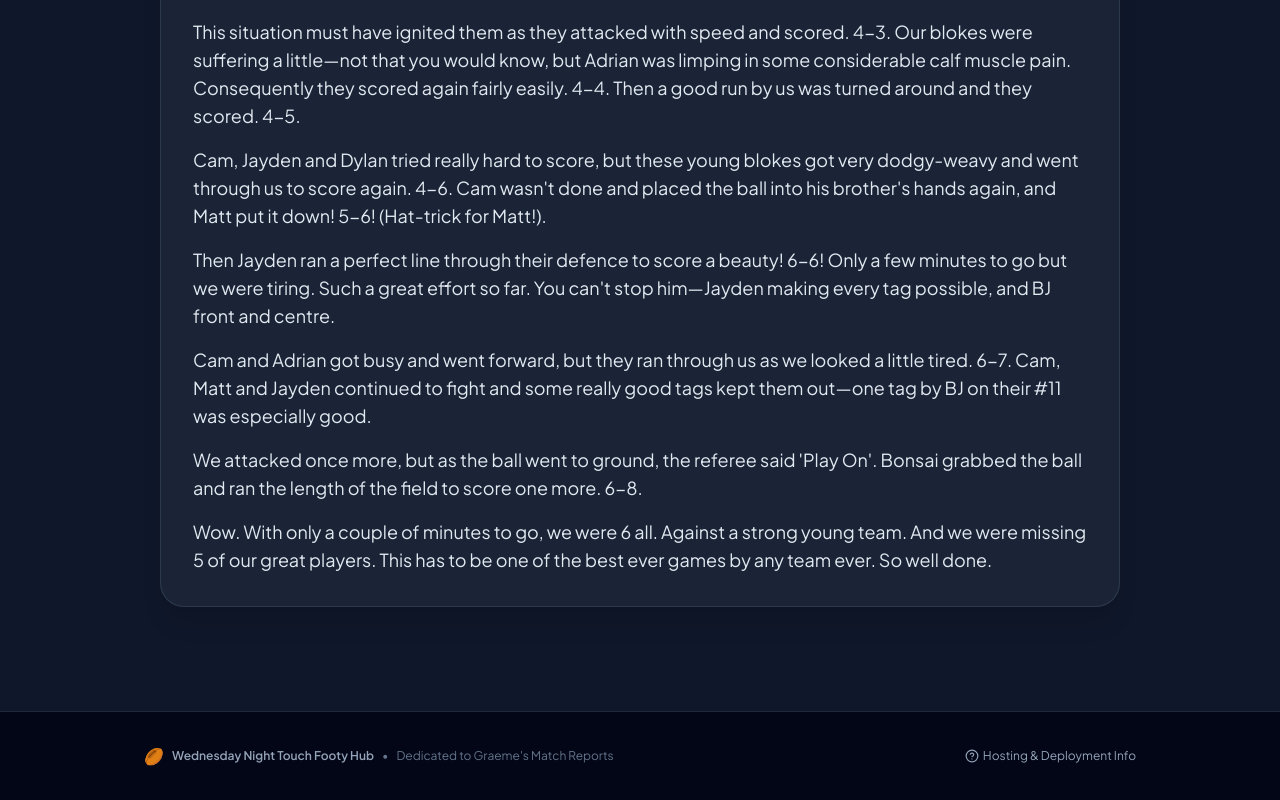
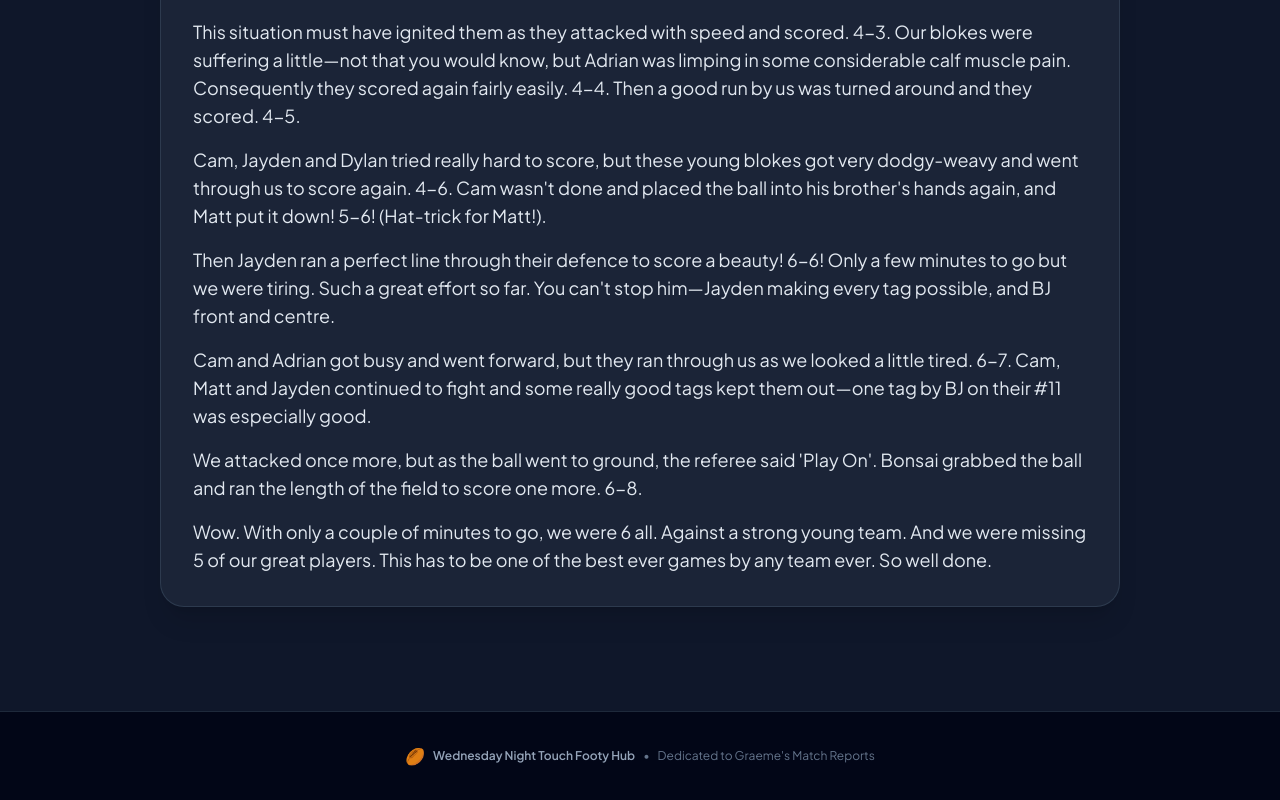
Before and after one commit to andre-shemmell/wednesday-night-touch, a React (Vite) app: page / in a window 1280 px wide. Shown: the part 3316-4116 px from the top of the page. Built offline with nearby package versions, Linux system fonts and the light colour scheme.

Commit message:
chore: remove hosting and deployment info from page footer

```diff
--- a/src/App.tsx
+++ b/src/App.tsx
@@ -11,7 +11,7 @@
 import { LadderAndFixtures } from './components/LadderAndFixtures';
 import { getSavedMatches, saveMatch, deleteMatch } from './services/storage';
 import { MatchReport } from './types/match';
-import { ChevronLeft, ChevronRight, HelpCircle, Globe } from 'lucide-react';
+import { ChevronLeft, ChevronRight } from 'lucide-react';
 
 export const App: React.FC = () => {
   const [matches, setMatches] = useState<MatchReport[]>([]);
@@ -27,7 +27,6 @@
       return true;
     }
   });
-  const [showHostingGuide, setShowHostingGuide] = useState(false);
 
   // Sync theme class to <html> element
   useEffect(() => {
@@ -196,48 +195,12 @@
 
       {/* Footer */}
       <footer className="mt-16 border-t border-slate-800 bg-slate-950 py-8 text-center text-xs text-slate-500">
-        <div className="max-w-5xl mx-auto px-4 flex flex-col sm:flex-row items-center justify-between gap-4">
-          <div className="flex items-center gap-2">
-            <span className="text-base">🏉</span>
-            <span className="font-semibold text-slate-400">Wednesday Night Touch Footy Hub</span>
-            <span>•</span>
-            <span>Dedicated to Graeme's Match Reports</span>
-          </div>
-
-          <div className="flex items-center gap-4 text-slate-400">
-            <button
-              onClick={() => setShowHostingGuide(!showHostingGuide)}
-              className="flex items-center gap-1 hover:text-turf-400 transition-colors"
-            >
-              <HelpCircle className="w-3.5 h-3.5" />
-              <span>Hosting & Deployment Info</span>
-            </button>
-          </div>
+        <div className="max-w-5xl mx-auto px-4 flex items-center justify-center gap-2">
+          <span className="text-base">🏉</span>
+          <span className="font-semibold text-slate-400">Wednesday Night Touch Footy Hub</span>
+          <span>•</span>
+          <span>Dedicated to Graeme's Match Reports</span>
         </div>
-
-        {/* Hosting Guide Expandable Banner */}
-        {showHostingGuide && (
-          <div className="mt-6 max-w-2xl mx-auto p-5 bg-slate-900 rounded-2xl border border-slate-700 text-left text-xs text-slate-300 space-y-3">
-            <div className="flex items-center justify-between">
-              <span className="font-bold text-white text-sm flex items-center gap-1.5">
-                <Globe className="w-4 h-4 text-turf-400" />
-                Where to Host (100% Free Forever)
-              </span>
-              <button
-                onClick={() => setShowHostingGuide(false)}
-                className="text-slate-400 hover:text-white"
-              >
-                ✕
-              </button>
-            </div>
-            <p>
-              <strong>1. Vercel (Recommended):</strong> Run <code className="bg-slate-950 px-1 py-0.5 rounded text-amber-300">npx vercel</code> or link this GitHub repository on vercel.com. It deploys in 10 seconds with free HTTPS, custom domain support, and auto-updates on git push.
-            </p>
-            <p>
-              <strong>2. GitHub Pages:</strong> A GitHub Actions workflow is included in <code className="bg-slate-950 px-1 py-0.5 rounded text-amber-300">.github/workflows/deploy.yml</code>. Simply push to GitHub and enable Pages in repository settings!
-            </p>
-          </div>
-        )}
       </footer>
     </div>
   );
```
